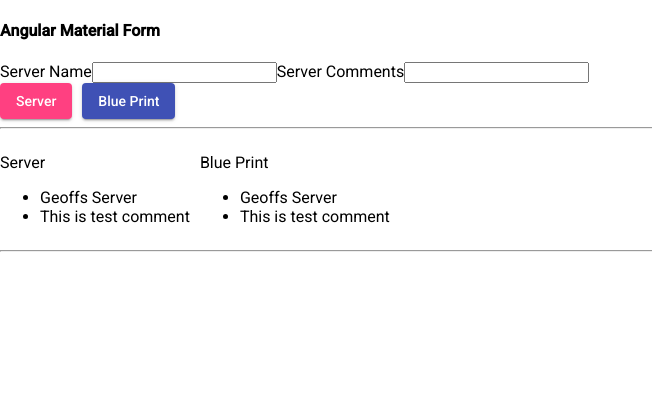
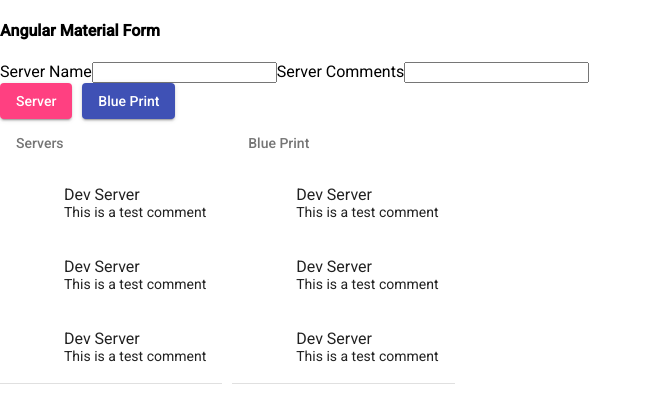
Before and after one commit to FoxGeoff/InputOutputAngular, an Angular app: page / in a window 1280 px wide. Shown: the top 400 px of the page, without its empty margins (0-652 px from the left). Built offline with nearby package versions, Linux system fonts and the light colour scheme.

Commit message:
Add Material components

```diff
--- a/src/app/app.component.html
+++ b/src/app/app.component.html
@@ -6,28 +6,30 @@
     <input type="text" />
     <label>Server Comments</label>
     <input type="text" />
-    <div class="row" fxLayoutGap="10px">
+    <div class="row" fxLayoutGap="10px" fxLayoutAlign="start">
       <button mat-raised-button color="accent">Server</button>
       <button mat-raised-button color="primary">Blue Print</button>
     </div>
-    <hr />
   </div>
   <div fxLayout="row" fxLayoutGap="10px">
-    <div>
-      <p>Server</p>
-      <ul>
-        <li>Geoffs Server</li>
-        <li>This is test comment</li>
-      </ul>
-    </div>
+    <mat-list>
+      <div mat-subheader>Servers</div>
+      <mat-list-item *ngFor="let server of servers">
+        <mat-icon mat-list-icon>server</mat-icon>
+        <div mat-line>{{ server.name }}</div>
+        <div mat-line>{{ server.comment }}</div>
+      </mat-list-item>
+      <mat-divider></mat-divider>
+    </mat-list>
 
-    <div>
-      <p>Blue Print</p>
-      <ul>
-        <li>Geoffs Server</li>
-        <li>This is test comment</li>
-      </ul>
-    </div>
+    <mat-list>
+      <div mat-subheader>Blue Print</div>
+      <mat-list-item *ngFor="let server of servers">
+        <mat-icon mat-list-icon>server</mat-icon>
+        <div mat-line>{{ server.name }}</div>
+        <div mat-line>{{ server.comment }}</div>
+      </mat-list-item>
+      <mat-divider></mat-divider>
+    </mat-list>
   </div>
-  <hr />
 </div>
--- a/src/app/app.component.ts
+++ b/src/app/app.component.ts
@@ -1,3 +1,17 @@
+export class serverElement {
+  type!: string;
+  name!: string;
+  comment!: string;
+
+  constructor(type: string, name: string, comment: string) {
+    this.type = type;
+    this.name = name;
+    this.comment = comment;
+  }
+
+}
+
+
 import { Component } from '@angular/core';
 
 @Component({
@@ -7,4 +21,14 @@
 })
 export class AppComponent {
   title = 'InputOutputAngular';
+  servers!: serverElement[];
+
+  constructor() {
+    this.servers = [
+      new serverElement("Server", "Dev Server", "This is a test comment"),
+      new serverElement("Server", "Dev Server", "This is a test comment"),
+      new serverElement("Server", "Dev Server", "This is a test comment")
+    ]
+  }
+
 }
```
Also changed, not shown: 1 other file (tests, documents, lock files or other folders).
